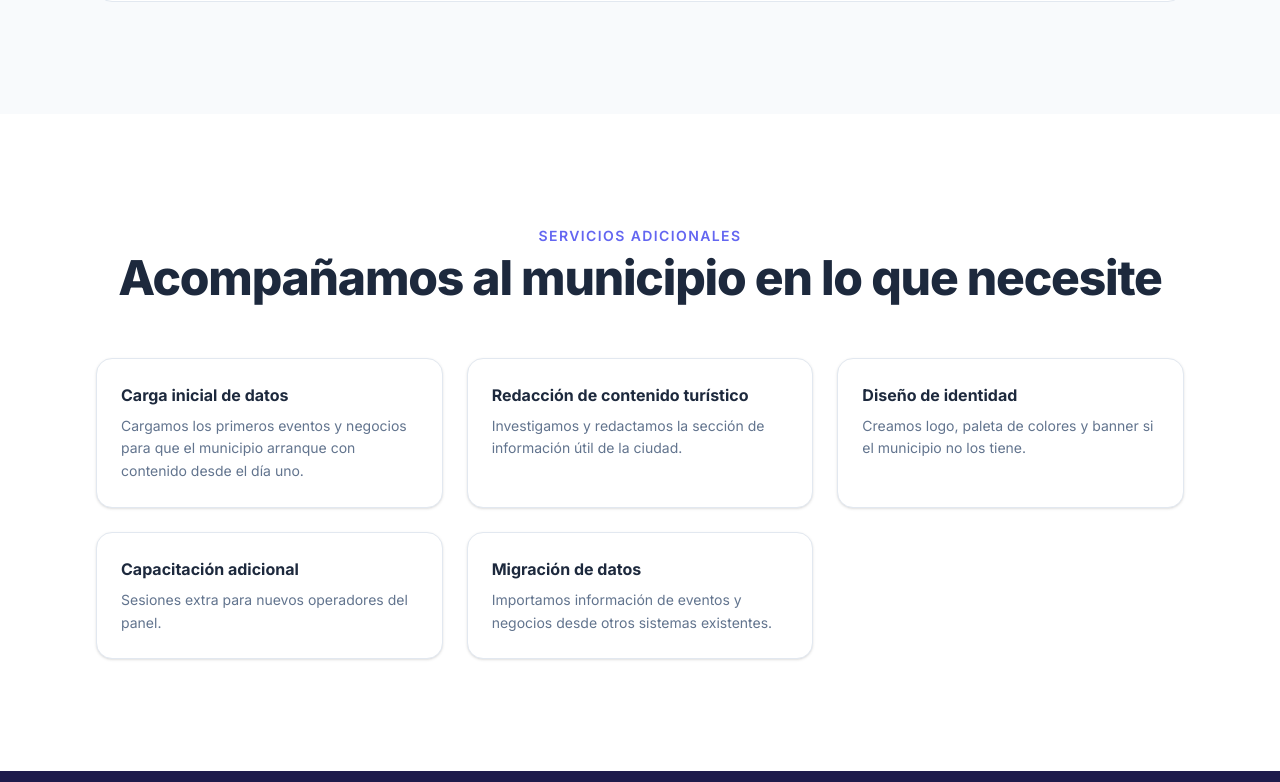
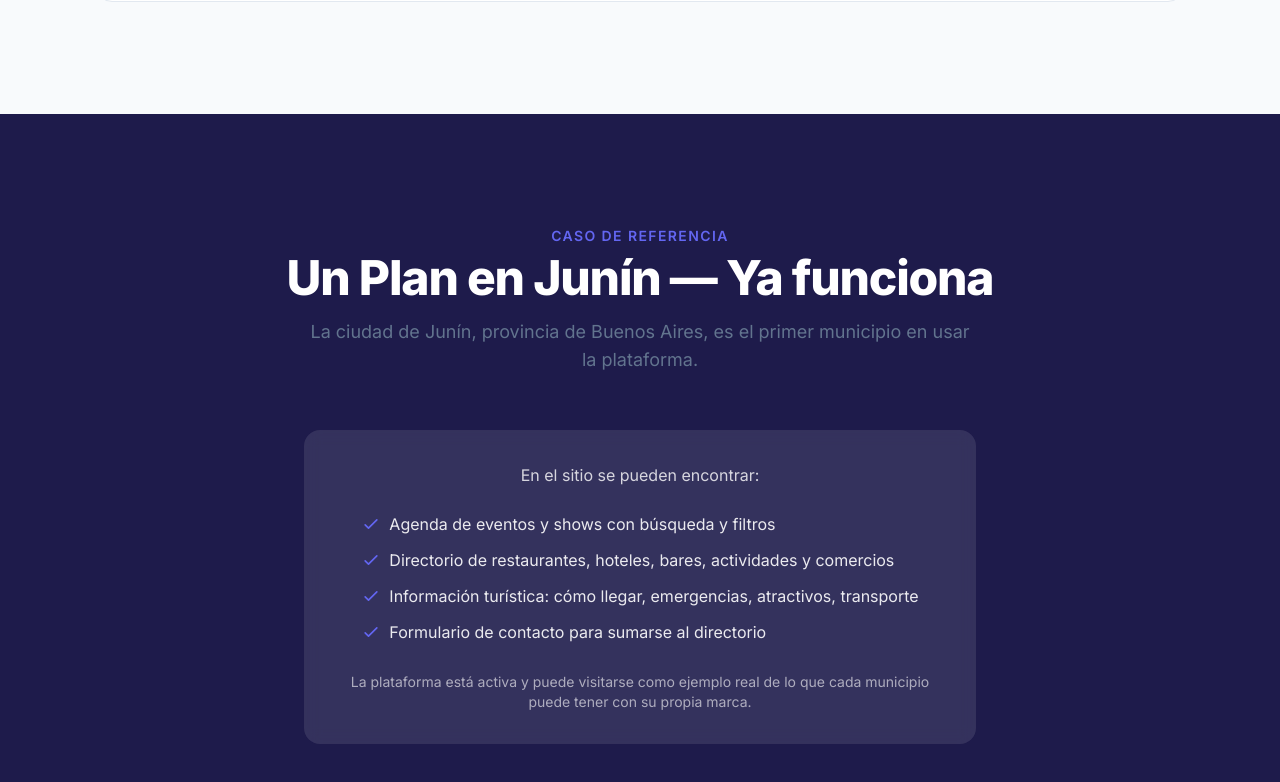
Before and after one commit to francovanney/landing-un-plan, a React (Vite) app: page / in a window 1280 px wide. Shown: the part 7578-8360 px from the top of the page. Built offline with nearby package versions, Linux system fonts and the light colour scheme.

Commit message:
delete servicios

```diff
--- a/src/App.tsx
+++ b/src/App.tsx
@@ -280,29 +280,6 @@ const plans = [
     ],
     ideal:
       "Ciudades turísticas importantes que necesitan el máximo nivel de personalización y servicio.",
-  },
-];
-
-const additionalServices = [
-  {
-    name: "Carga inicial de datos",
-    desc: "Cargamos los primeros eventos y negocios para que el municipio arranque con contenido desde el día uno.",
-  },
-  {
-    name: "Redacción de contenido turístico",
-    desc: "Investigamos y redactamos la sección de información útil de la ciudad.",
-  },
-  {
-    name: "Diseño de identidad",
-    desc: "Creamos logo, paleta de colores y banner si el municipio no los tiene.",
-  },
-  {
-    name: "Capacitación adicional",
-    desc: "Sesiones extra para nuevos operadores del panel.",
-  },
-  {
-    name: "Migración de datos",
-    desc: "Importamos información de eventos y negocios desde otros sistemas existentes.",
   },
 ];
 
@@ -872,25 +849,6 @@ export default function App() {
         </details>
       </Section>
 
-      {/* ═══ SERVICIOS ADICIONALES ═══ */}
-      <Section id="servicios">
-        <SectionTitle
-          eyebrow="Servicios adicionales"
-          title="Acompañamos al municipio en lo que necesite"
-        />
-        <div className="grid gap-6 sm:grid-cols-2 lg:grid-cols-3">
-          {additionalServices.map((s, i) => (
-            <div
-              key={i}
-              className="fade-in rounded-2xl border border-slate-200 bg-white p-6 shadow-sm"
-            >
-              <h3 className="mb-2 font-bold text-slate-800">{s.name}</h3>
-              <p className="text-sm text-slate-500 leading-relaxed">{s.desc}</p>
-            </div>
-          ))}
-        </div>
-      </Section>
-
       {/* ═══ CASO DE REFERENCIA ═══ */}
       <Section id="referencia" className="bg-primary-950 text-white">
         <SectionTitle
```
